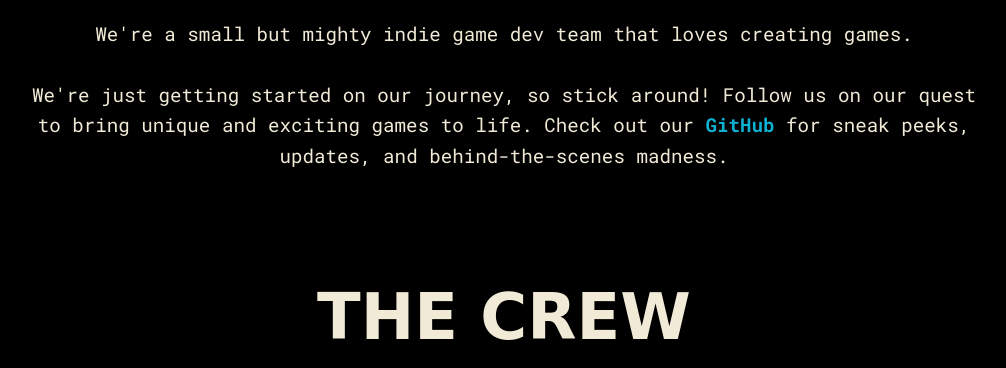
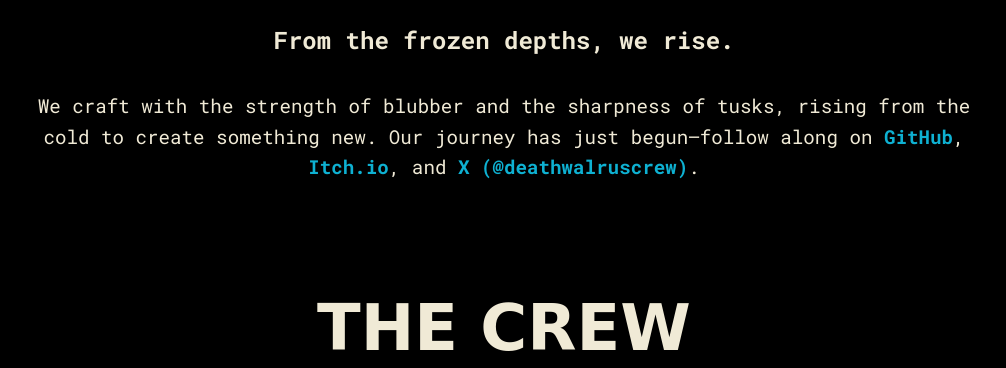
Before and after one commit to Death-Walrus-Studios/death-walrus-studios.github.io, a plain HTML site: page index.html in a window 1280 px wide. Shown: the part 620-988 px from the top of the page, without its empty margins (136-1142 px from the left). Drawn offline with Linux system fonts and the light colour scheme; a web font is replaced by a local one.

Commit message:
update blurb, add links

```diff
--- a/index.html
+++ b/index.html
@@ -174,8 +174,12 @@
 
     <main>
         <h1>DEATH WALRUS STUDIOS</h1>
-        <p>We're a small but mighty indie game dev team that loves creating games.</p>
-        <p>We're just getting started on our journey, so stick around! Follow us on our quest to bring unique and exciting games to life. Check out our <a href="https://github.com/Death-Walrus-Studios">GitHub</a> for sneak peeks, updates, and behind-the-scenes madness.</p>
+        <h2>From the frozen depths, we rise.</h2>
+        <p>We craft with the strength of blubber and the sharpness of tusks,
+          rising from the cold to create something new. Our journey has
+          just begun—follow along on <a href="https://github.com/Death-Walrus-Studios">GitHub</a>,
+          <a href="https://deathwalrusstudios.itch.io/">Itch.io</a>, and <a href="https://x.com/deathwalruscrew">X (@deathwalruscrew)</a>.
+        </p>
 
         <section class="team-section">
             <h2>THE CREW</h2>
```
